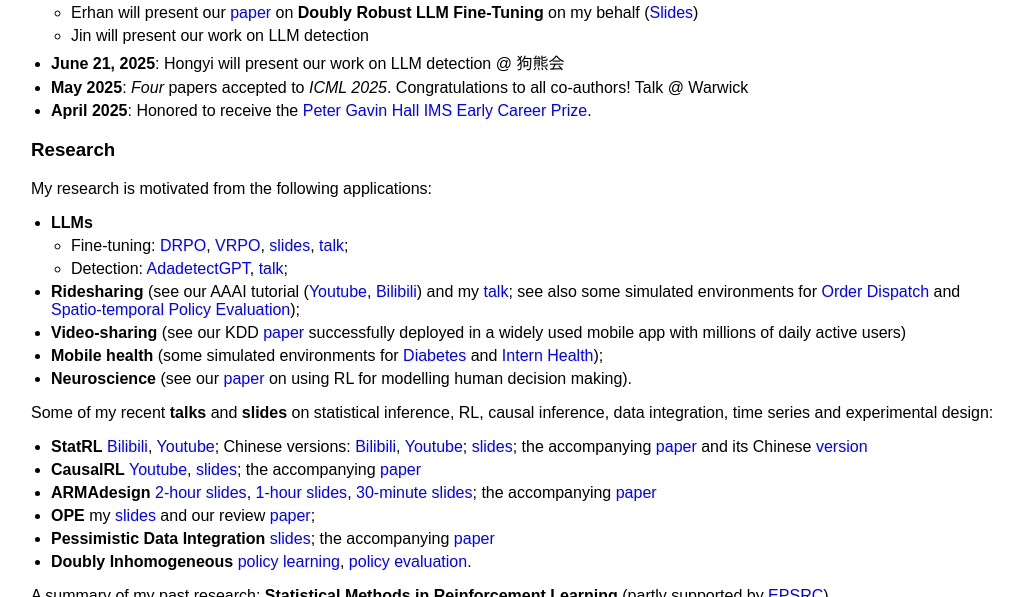
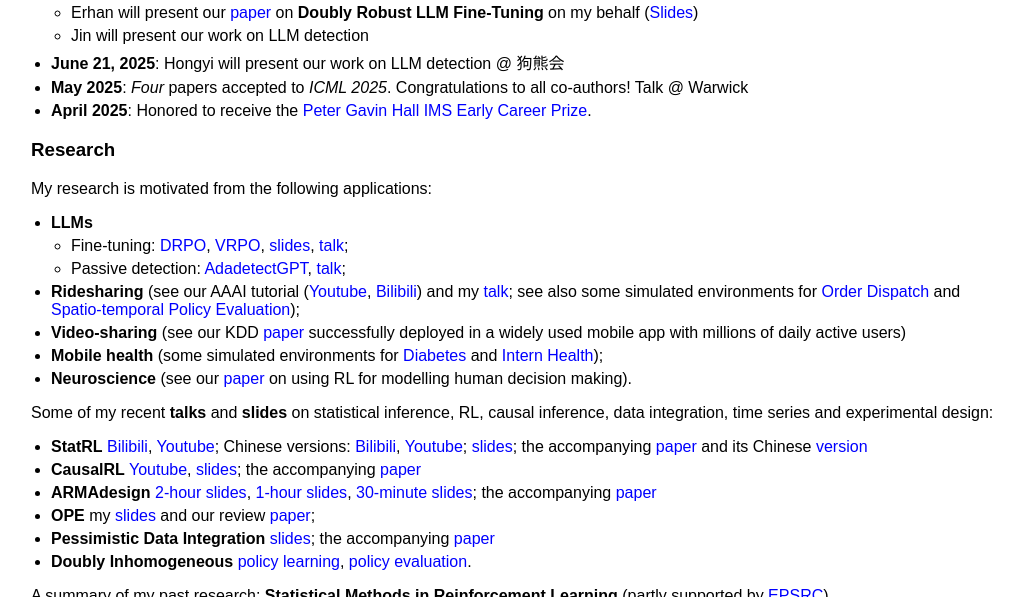
Before and after one commit to callmespring/callmespring.github.io, a Jekyll site: the page built from index.md, in a window 1280 px wide and 900 px high, scrolled down 1398 px, cut to the strip 0-597 px from the top of the window. Shown: the whole strip, without its empty margins (109-1132 px from the left). Built offline with Jekyll 4.4.1, drawn with Linux system fonts in a browser that asks for light colours.

Commit message:
Update index.md

```diff
--- a/index.md
+++ b/index.md
@@ -46,7 +46,7 @@
 My research is motivated from the following applications:
 * **LLMs**
   - Fine-tuning: [DRPO](https://arxiv.org/pdf/2506.01183), [VRPO](https://arxiv.org/pdf/2504.03784),  [slides](https://callmespring.github.io/slides/DRPO.pdf), [talk](https://www.bilibili.com/video/BV1xNuuzVEeD?spm_id_from=333.788.videopod.sections&vd_source=0ff25cf8645aa63231bec2428b94bf6f&p=3);
-  - Detection: [AdadetectGPT](https://arxiv.org/pdf/2510.01268), [talk](https://www.bilibili.com/video/BV1S7K9zwEgU/?spm_id_from=333.337.search-card.all.click);
+  - Passive detection: [AdadetectGPT](https://arxiv.org/pdf/2510.01268), [talk](https://www.bilibili.com/video/BV1S7K9zwEgU/?spm_id_from=333.337.search-card.all.click);
 * **Ridesharing** (see our AAAI tutorial ([Youtube](https://www.youtube.com/watch?v=LwShOYaRFqM&list=PLA_E7IjY9cw4aC4T8pnV3vl9wSA1461KV), [Bilibili](https://www.bilibili.com/video/BV1ZS9NYpEHg/?spm_id_from=333.788.recommend_more_video.-1&vd_source=0ff25cf8645aa63231bec2428b94bf6f
 )) and my [talk](https://www.bilibili.com/video/BV1yo4y1j7FU/?spm_id_from=333.337.search-card.all.click&vd_source=0ff25cf8645aa63231bec2428b94bf6f); see also some simulated environments for [Order Dispatch](https://github.com/callmespring/MDPOD) and [Spatio-temporal Policy Evaluation](https://github.com/RunzheStat/CausalMARL));
 * **Video-sharing** (see our KDD [paper](https://dl.acm.org/doi/pdf/10.1145/3580305.3599809)  successfully deployed in a widely used mobile app with millions of daily active users)
```
